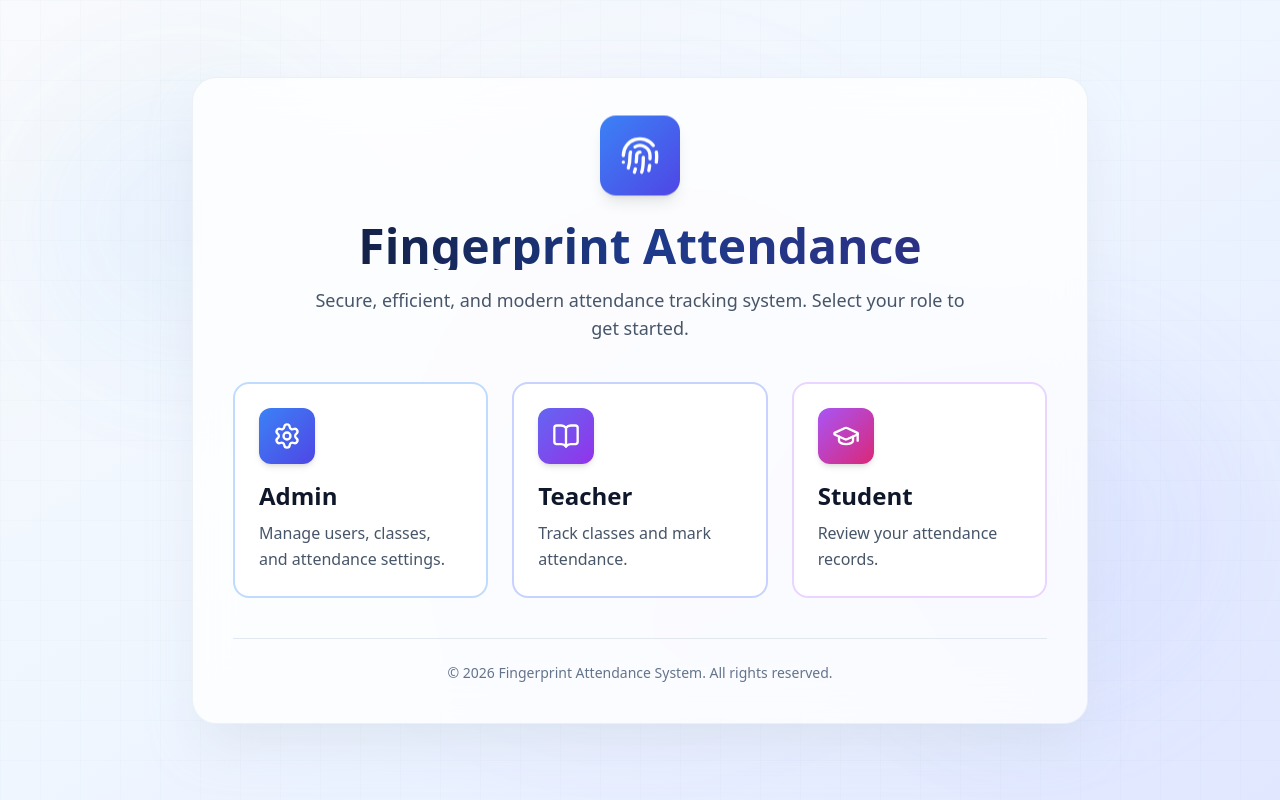
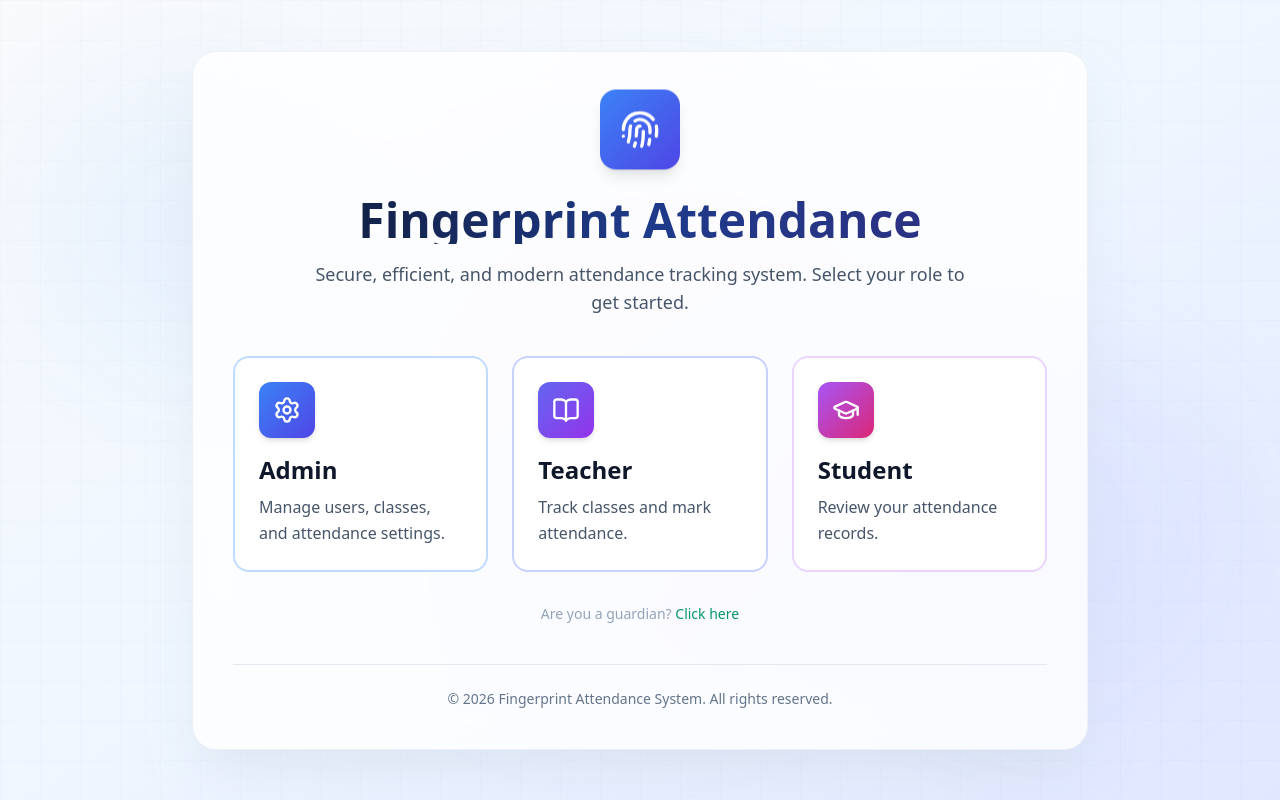
Before and after one commit to PrinceKhanX/fingerprint-attendance-system, a Next.js app: page / in a window 1280 px wide. Built offline with nearby package versions, Linux system fonts and the light colour scheme.

Commit message:
Add guardian login link to homepage below role cards

```diff
--- a/src/app/page.tsx
+++ b/src/app/page.tsx
@@ -108,6 +108,16 @@ export default function Home() {
             })}
           </div>
 
+          {/* Guardian link */}
+          <div className="mt-8 text-center">
+            <p className="text-sm text-slate-400">
+              Are you a guardian?{' '}
+              <Link href="/guardian/login" className="text-emerald-600 hover:text-emerald-700 hover:underline transition-colors">
+                Click here
+              </Link>
+            </p>
+          </div>
+
           {/* Footer */}
           <div className="mt-10 pt-6 border-t border-slate-200 text-center">
             <p className="text-sm text-slate-500">
```
